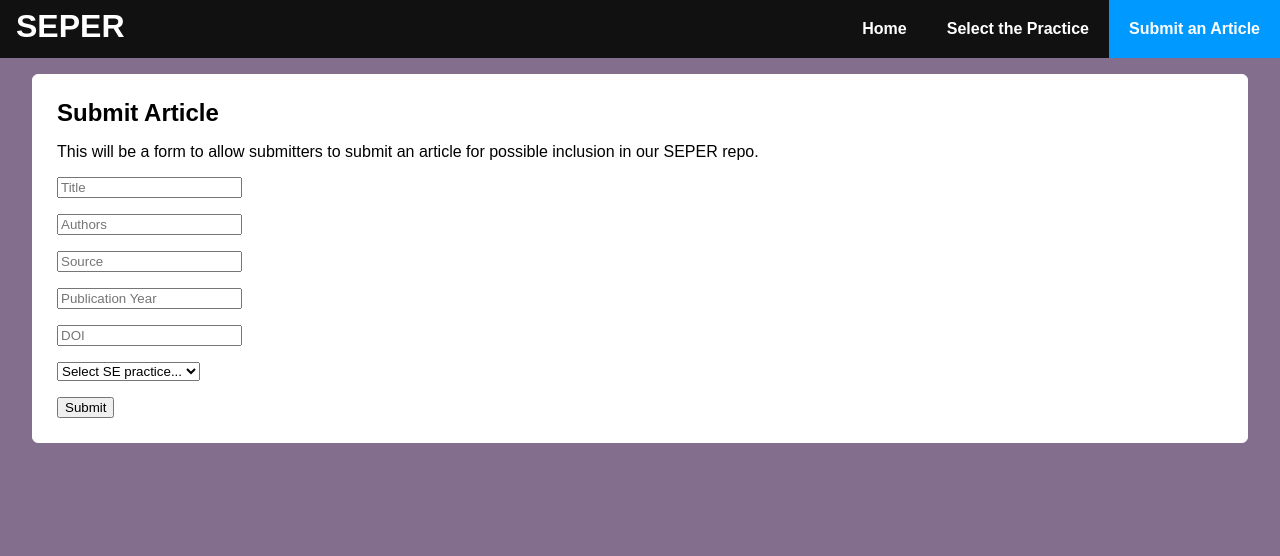
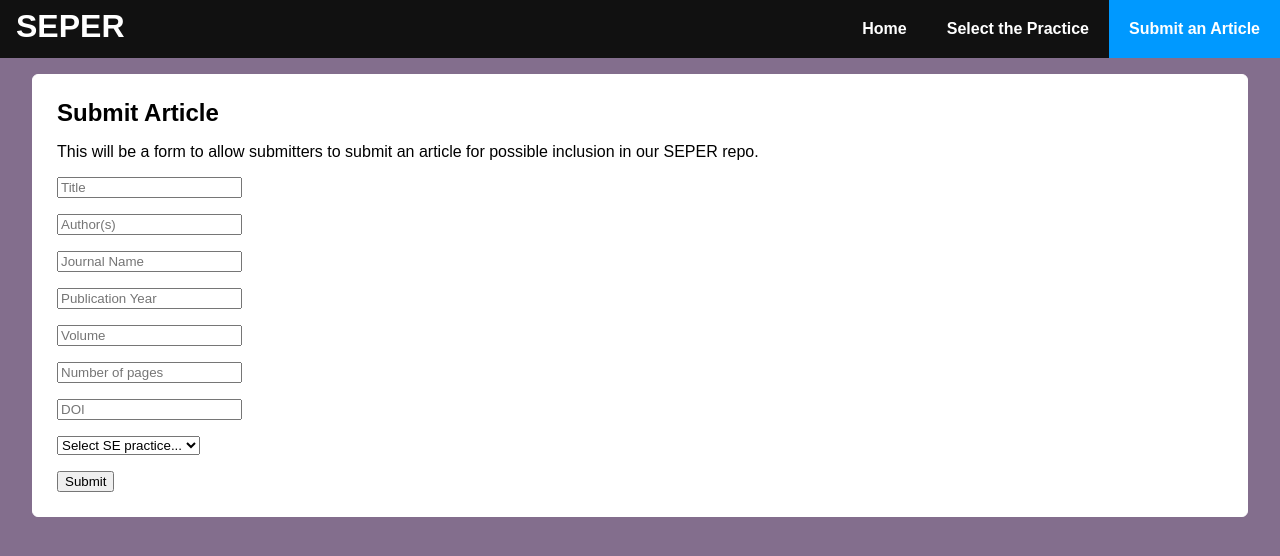
Before and after one commit to cheryl-cheng/SEPER, a React (Create React App) app in the folder frontend/: page /SubmitArticle in a window 1280 px wide. Shown: the top 556 px of the page. Built offline with nearby package versions, Linux system fonts and the light colour scheme.

Commit message:
EOD commit

```diff
--- a/frontend/public/index.html
+++ b/frontend/public/index.html
@@ -4,7 +4,7 @@
     <meta charset="utf-8">
     <meta name="viewport"
           content="width=device-width, initial-scale=1, shrink-to-fit=no">
-    <title>React Router Example</title>
+    <title>SEPER Database</title>
   </head>
   <body>
     <div id="root"></div>
--- a/frontend/src/components/SubmissionForm.js
+++ b/frontend/src/components/SubmissionForm.js
@@ -8,12 +8,33 @@ const SubmissionForm = () => {
 
   return (
     <form onSubmit={handleSubmit(onSubmit)}>
-
       <input {...register("title")} placeholder="Title" />
-      <p><input {...register("authors")} placeholder="Authors" /></p>
-      <p><input {...register("source")} placeholder="Source" /></p>
-      <p><input {...register("pubyear")} placeholder="Publication Year" /></p>
-      <p><input {...register("doi")} placeholder="DOI" /></p>
+      <p>
+        <input {...register("authors")} placeholder="Author(s)" />
+      </p>
+      <p>
+        <input {...register("source")} placeholder="Journal Name" />
+      </p>
+      <p>
+        <input
+          type="number"
+          {...register("pubyear")}
+          placeholder="Publication Year"
+        />
+      </p>
+      <p>
+        <input {...register("volume")} placeholder="Volume" />
+      </p>
+      <p>
+        <input
+          type="number"
+          {...register("pubyear")}
+          placeholder="Number of pages"
+        />
+      </p>
+      <p>
+        <input {...register("doi")} placeholder="DOI" />
+      </p>
 
       <select {...register("sepractice")}>
         <option value="">Select SE practice...</option>
@@ -25,5 +46,5 @@ const SubmissionForm = () => {
       <input type="submit" />
     </form>
   );
-}
+};
 export default SubmissionForm;
--- a/frontend/src/index.css
+++ b/frontend/src/index.css
@@ -42,7 +42,7 @@ ul.header li a {
 .content {
   background-color: #fff;
   padding: 24px;
-  border: 1px solid #fff;
+  border: 1px solid #ffffff;
   border-radius: 6px;
   margin: 0px 32px;
 }
```
